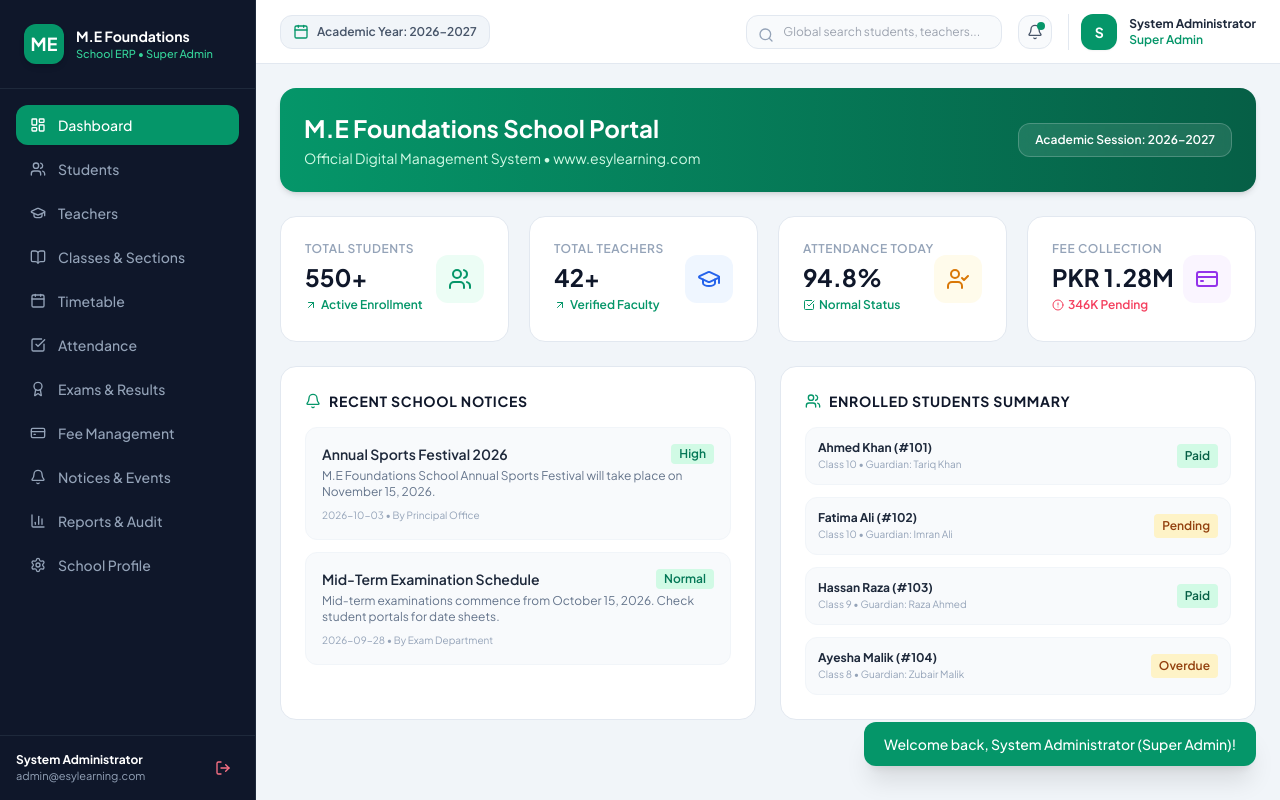
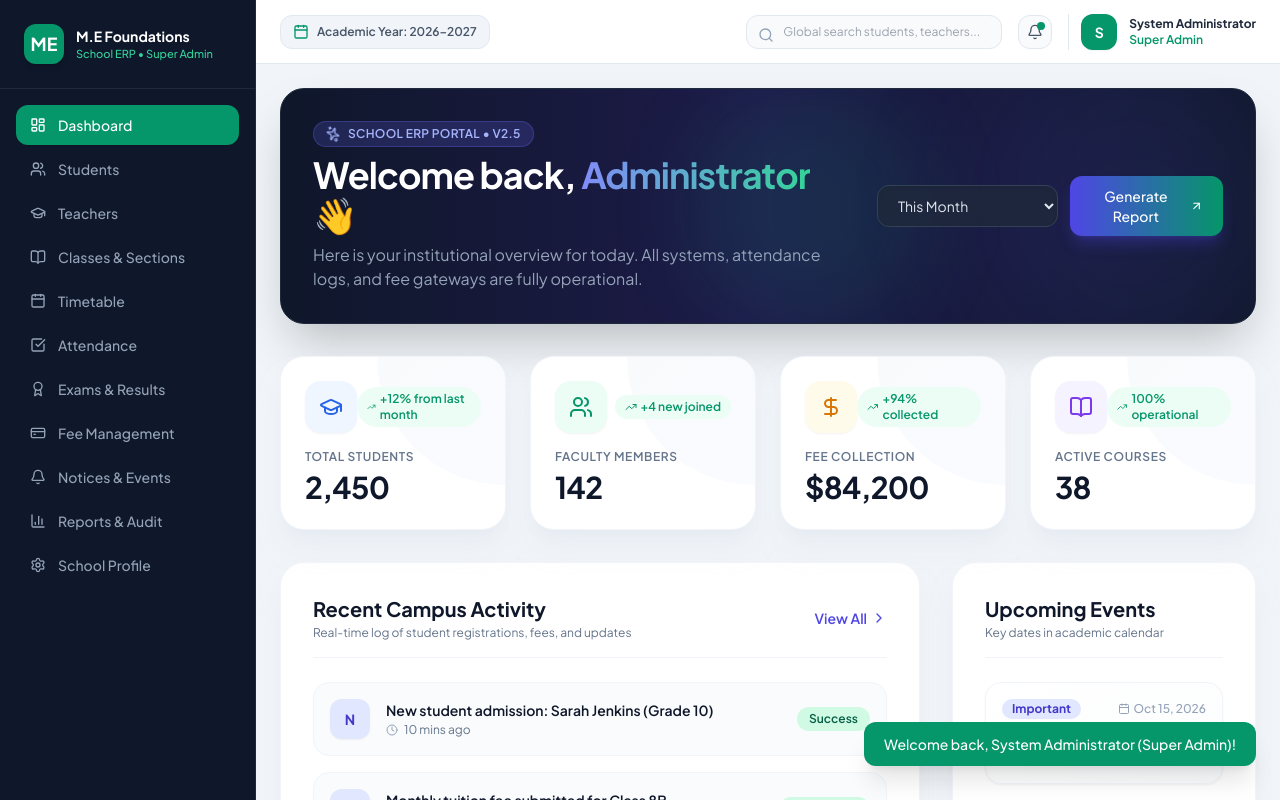
Before and after one commit to khurramshahzadprogramer/School-Management-System, a React (Vite) app: page /login in a window 1280 px wide. Both pictures are taken after a click on the button "Sign In to Portal". Shown: the top 800 px of the page. Built offline with nearby package versions, Linux system fonts and the light colour scheme.

Commit message:
Upgrade Dashboard UI/UX with modern cards and stunning design

```diff
--- a/src/pages/Dashboard.jsx
+++ b/src/pages/Dashboard.jsx
@@ -1,92 +1,225 @@
-import React from 'react';
-import { useSchool } from '../context/AuthContext';
-import { Users, GraduationCap, UserCheck, CheckSquare, CreditCard, AlertCircle, Bell, ArrowUpRight } from 'lucide-react';
+import React, { useState } from 'react';
+import {
+  Users,
+  GraduationCap,
+  DollarSign,
+  BookOpen,
+  TrendingUp,
+  Clock,
+  Calendar,
+  Award,
+  ArrowUpRight,
+  CheckCircle2,
+  AlertCircle,
+  Sparkles,
+  ChevronRight
+} from 'lucide-react';
 
 export const Dashboard = () => {
-  const { students, teachers, fees, notices } = useSchool();
+  const [selectedPeriod, setSelectedPeriod] = useState('This Month');
+
+  // Stats data with modern gradients & icons
+  const stats = [
+    {
+      title: 'Total Students',
+      value: '2,450',
+      change: '+12% from last month',
+      isPositive: true,
+      icon: GraduationCap,
+      color: 'from-blue-600 to-indigo-700',
+      lightBg: 'bg-blue-50 text-blue-600',
+    },
+    {
+      title: 'Faculty Members',
+      value: '142',
+      change: '+4 new joined',
+      isPositive: true,
+      icon: Users,
+      color: 'from-emerald-600 to-teal-700',
+      lightBg: 'bg-emerald-50 text-emerald-600',
+    },
+    {
+      title: 'Fee Collection',
+      value: '$84,200',
+      change: '+94% collected',
+      isPositive: true,
+      icon: DollarSign,
+      color: 'from-amber-500 to-orange-600',
+      lightBg: 'bg-amber-50 text-amber-600',
+    },
+    {
+      title: 'Active Courses',
+      value: '38',
+      change: '100% operational',
+      isPositive: true,
+      icon: BookOpen,
+      color: 'from-violet-600 to-purple-700',
+      lightBg: 'bg-violet-50 text-violet-600',
+    },
+  ];
+
+  const recentActivities = [
+    { id: 1, title: 'New student admission: Sarah Jenkins (Grade 10)', time: '10 mins ago', type: 'student', status: 'Success' },
+    { id: 2, title: 'Monthly tuition fee submitted for Class 8B', time: '45 mins ago', type: 'fee', status: 'Completed' },
+    { id: 3, title: 'Physics Mid-Term Exam schedule published', time: '2 hours ago', type: 'exam', status: 'Notice' },
+    { id: 4, title: 'Teacher attendance verified for morning shift', time: '3 hours ago', type: 'staff', status: 'Verified' },
+  ];
+
+  const upcomingEvents = [
+    { title: 'Annual Science Exhibition 2026', date: 'Oct 15, 2026', badge: 'Important', color: 'bg-indigo-100 text-indigo-700' },
+    { title: 'Parent-Teacher Sports Meeting', date: 'Oct 22, 2026', badge: 'Meeting', color: 'bg-emerald-100 text-emerald-700' },
+    { title: 'Mid-Term Examinations Begin', date: 'Nov 05, 2026', badge: 'Exam', color: 'bg-amber-100 text-amber-700' },
+  ];
 
   return (
-    <div className="space-y-6">
-      {/* Welcome Banner */}
-      <div className="bg-gradient-to-r from-emerald-600 to-emerald-800 rounded-2xl p-6 text-white shadow-md flex flex-col md:flex-row justify-between items-start md:items-center gap-4">
-        <div>
-          <h2 className="text-2xl font-bold">M.E Foundations School Portal</h2>
-          <p className="text-emerald-100 text-sm mt-1">Official Digital Management System • www.esylearning.com</p>
+    <div className="space-y-8 pb-12 animate-fadeIn">
+
+      {/* Welcome Banner with Glassmorphism & Gradient */}
+      <div className="relative overflow-hidden rounded-3xl bg-gradient-to-r from-slate-900 via-indigo-950 to-slate-900 text-white p-8 shadow-2xl border border-slate-800">
+        <div className="absolute -right-10 -bottom-10 w-80 h-80 bg-indigo-500/10 rounded-full blur-3xl pointer-events-none"></div>
+        <div className="absolute right-1/3 top-0 w-60 h-60 bg-emerald-500/10 rounded-full blur-2xl pointer-events-none"></div>
+
+        <div className="relative z-10 flex flex-col md:flex-row md:items-center justify-between gap-6">
+          <div className="space-y-2">
+            <div className="inline-flex items-center gap-2 px-3 py-1 rounded-full bg-indigo-500/20 border border-indigo-500/30 text-indigo-300 text-xs font-semibold tracking-wide uppercase">
+              <Sparkles className="w-3.5 h-3.5 animate-spin" /> School ERP Portal • v2.5
             </div>
-        <div className="flex gap-2">
-          <span className="bg-white/10 backdrop-blur-md px-4 py-2 rounded-xl text-xs font-semibold border border-white/20">Academic Session: 2026–2027</span>
+            <h1 className="text-3xl md:text-4xl font-extrabold tracking-tight">
+              Welcome back, <span className="text-transparent bg-clip-text bg-gradient-to-r from-indigo-400 to-emerald-400">Administrator</span> 👋
+            </h1>
+            <p className="text-slate-400 text-sm md:text-base max-w-xl">
+              Here is your institutional overview for today. All systems, attendance logs, and fee gateways are fully operational.
+            </p>
+          </div>
+
+          <div className="flex items-center gap-3">
+            <select
+              value={selectedPeriod}
+              onChange={(e) => setSelectedPeriod(e.target.value)}
+              className="bg-slate-800/80 border border-slate-700 text-slate-200 text-sm rounded-xl px-4 py-2.5 focus:outline-none focus:ring-2 focus:ring-indigo-500 transition shadow-inner"
+            >
+              <option>This Week</option>
+              <option>This Month</option>
+              <option>This Academic Year</option>
+            </select>
+            <button className="bg-gradient-to-r from-indigo-600 to-emerald-600 hover:from-indigo-500 hover:to-emerald-500 text-white font-medium px-5 py-2.5 rounded-xl text-sm shadow-lg shadow-indigo-600/30 transition-all flex items-center gap-2">
+              <span>Generate Report</span>
+              <ArrowUpRight className="w-4 h-4" />
+            </button>
+          </div>
         </div>
       </div>
 
-      {/* KPI Cards */}
-      <div className="grid grid-cols-1 sm:grid-cols-2 lg:grid-cols-4 gap-5">
-        <div className="bg-white p-6 rounded-2xl border border-slate-200 shadow-2xs flex items-center justify-between">
-          <div>
-            <p className="text-xs font-semibold text-slate-400 uppercase tracking-wider">Total Students</p>
-            <h3 className="text-2xl font-bold text-slate-900 mt-1">{students.length}50+</h3>
-            <span className="text-xs text-emerald-600 font-semibold mt-1 inline-flex items-center gap-1"><ArrowUpRight className="w-3 h-3" /> Active Enrollment</span>
+      {/* Stats Grid */}
+      <div className="grid grid-cols-1 sm:grid-cols-2 lg:grid-cols-4 gap-6">
+        {stats.map((stat, index) => {
+          const Icon = stat.icon;
+          return (
+            <div
+              key={index}
+              className="group bg-white rounded-3xl p-6 shadow-xl shadow-slate-200/50 border border-slate-100 hover:border-indigo-200 transition-all duration-300 hover:-translate-y-1 relative overflow-hidden"
+            >
+              <div className="absolute top-0 right-0 w-32 h-32 bg-gradient-to-br from-slate-50 to-indigo-50/30 rounded-bl-full pointer-events-none group-hover:scale-110 transition-transform"></div>
+
+              <div className="relative z-10 flex items-center justify-between mb-4">
+                <div className={`p-3.5 rounded-2xl ${stat.lightBg} shadow-sm`}>
+                  <Icon className="w-6 h-6" />
                 </div>
-          <div className="w-12 h-12 bg-emerald-50 text-emerald-600 rounded-xl flex items-center justify-center"><Users className="w-6 h-6" /></div>
+                <span className="inline-flex items-center gap-1 text-xs font-semibold text-emerald-600 bg-emerald-50 px-2.5 py-1 rounded-full">
+                  <TrendingUp className="w-3 h-3" /> {stat.change}
+                </span>
               </div>
-        <div className="bg-white p-6 rounded-2xl border border-slate-200 shadow-2xs flex items-center justify-between">
-          <div>
-            <p className="text-xs font-semibold text-slate-400 uppercase tracking-wider">Total Teachers</p>
-            <h3 className="text-2xl font-bold text-slate-900 mt-1">{teachers.length}2+</h3>
-            <span className="text-xs text-emerald-600 font-semibold mt-1 inline-flex items-center gap-1"><ArrowUpRight className="w-3 h-3" /> Verified Faculty</span>
-          </div>
-          <div className="w-12 h-12 bg-blue-50 text-blue-600 rounded-xl flex items-center justify-center"><GraduationCap className="w-6 h-6" /></div>
-        </div>
-        <div className="bg-white p-6 rounded-2xl border border-slate-200 shadow-2xs flex items-center justify-between">
-          <div>
-            <p className="text-xs font-semibold text-slate-400 uppercase tracking-wider">Attendance Today</p>
-            <h3 className="text-2xl font-bold text-slate-900 mt-1">94.8%</h3>
-            <span className="text-xs text-emerald-600 font-semibold mt-1 inline-flex items-center gap-1"><CheckSquare className="w-3 h-3" /> Normal Status</span>
-          </div>
-          <div className="w-12 h-12 bg-amber-50 text-amber-600 rounded-xl flex items-center justify-center"><UserCheck className="w-6 h-6" /></div>
-        </div>
-        <div className="bg-white p-6 rounded-2xl border border-slate-200 shadow-2xs flex items-center justify-between">
-          <div>
-            <p className="text-xs font-semibold text-slate-400 uppercase tracking-wider">Fee Collection</p>
-            <h3 className="text-2xl font-bold text-slate-900 mt-1">PKR 1.28M</h3>
-            <span className="text-xs text-rose-500 font-semibold mt-1 inline-flex items-center gap-1"><AlertCircle className="w-3 h-3" /> 346K Pending</span>
-          </div>
-          <div className="w-12 h-12 bg-purple-50 text-purple-600 rounded-xl flex items-center justify-center"><CreditCard className="w-6 h-6" /></div>
+
+              <div className="relative z-10 space-y-1">
+                <p className="text-slate-500 text-xs font-semibold uppercase tracking-wider">{stat.title}</p>
+                <h3 className="text-3xl font-black text-slate-900 tracking-tight">{stat.value}</h3>
               </div>
             </div>
+          );
+        })}
+      </div>
 
-      {/* Notices & Activities */}
-      <div className="grid grid-cols-1 lg:grid-cols-2 gap-6">
-        <div className="bg-white rounded-2xl border border-slate-200 p-6 shadow-2xs">
-          <h3 className="font-bold text-slate-900 mb-4 flex items-center gap-2 text-sm uppercase tracking-wider"><Bell className="w-4 h-4 text-emerald-600" /> Recent School Notices</h3>
-          <div className="space-y-3">
-            {notices.map(n => (
-              <div key={n.id} className="p-4 rounded-xl bg-slate-50 border border-slate-100">
-                <div className="flex justify-between items-start">
-                  <h4 className="font-semibold text-slate-800 text-sm">{n.title}</h4>
-                  <span className="text-xs bg-emerald-100 text-emerald-700 px-2 py-0.5 rounded font-semibold">{n.priority}</span>
+      {/* Two Column Layout: Recent Activities & Upcoming Events */}
+      <div className="grid grid-cols-1 lg:grid-cols-3 gap-8">
+
+        {/* Recent Activities (Span 2) */}
+        <div className="lg:col-span-2 bg-white rounded-3xl p-6 md:p-8 shadow-xl shadow-slate-200/50 border border-slate-100 flex flex-col justify-between">
+          <div>
+            <div className="flex items-center justify-between mb-6 pb-4 border-b border-slate-100">
+              <div>
+                <h3 className="text-xl font-bold text-slate-900">Recent Campus Activity</h3>
+                <p className="text-slate-500 text-xs mt-0.5">Real-time log of student registrations, fees, and updates</p>
               </div>
-                <p className="text-xs text-slate-500 mt-1">{n.content}</p>
-                <div className="text-[10px] text-slate-400 mt-2">{n.date} • By {n.author}</div>
+              <button className="text-indigo-600 hover:text-indigo-700 text-sm font-semibold flex items-center gap-1 group">
+                View All <ChevronRight className="w-4 h-4 group-hover:translate-x-1 transition-transform" />
+              </button>
+            </div>
+
+            <div className="space-y-4">
+              {recentActivities.map((act) => (
+                <div key={act.id} className="flex items-center justify-between p-4 rounded-2xl bg-slate-50/80 hover:bg-slate-100/80 transition border border-slate-100">
+                  <div className="flex items-center gap-4">
+                    <div className="w-10 h-10 rounded-xl bg-indigo-100 text-indigo-700 flex items-center justify-center font-bold text-sm shadow-sm">
+                      {act.title.charAt(0)}
+                    </div>
+                    <div>
+                      <h4 className="text-sm font-semibold text-slate-900">{act.title}</h4>
+                      <p className="text-slate-500 text-xs flex items-center gap-1.5 mt-0.5">
+                        <Clock className="w-3 h-3 text-slate-400" /> {act.time}
+                      </p>
+                    </div>
+                  </div>
+                  <span className="px-3 py-1 rounded-full text-xs font-semibold bg-emerald-100 text-emerald-800">
+                    {act.status}
+                  </span>
                 </div>
               ))}
             </div>
           </div>
 
-        <div className="bg-white rounded-2xl border border-slate-200 p-6 shadow-2xs">
-          <h3 className="font-bold text-slate-900 mb-4 flex items-center gap-2 text-sm uppercase tracking-wider"><Users className="w-4 h-4 text-emerald-600" /> Enrolled Students Summary</h3>
-          <div className="space-y-3">
-            {students.slice(0, 4).map(s => (
-              <div key={s.id} className="p-3 rounded-xl bg-slate-50 border border-slate-100 flex items-center justify-between text-xs">
+          <div className="mt-6 pt-4 border-t border-slate-100 flex items-center justify-between text-xs text-slate-500">
+            <span>🟢 All database triggers active</span>
+            <span className="font-semibold text-slate-700">Secured via Vercel Edge</span>
+          </div>
+        </div>
+
+        {/* Upcoming Events / Announcements */}
+        <div className="bg-white rounded-3xl p-6 md:p-8 shadow-xl shadow-slate-200/50 border border-slate-100 flex flex-col justify-between">
           <div>
-                  <p className="font-bold text-slate-800">{s.firstName} {s.lastName} (#{s.roll})</p>
-                  <p className="text-slate-400 text-[10px]">{s.class} • Guardian: {s.parentName}</p>
+            <div className="mb-6 pb-4 border-b border-slate-100">
+              <h3 className="text-xl font-bold text-slate-900">Upcoming Events</h3>
+              <p className="text-slate-500 text-xs mt-0.5">Key dates in academic calendar</p>
             </div>
-                <span className={`px-2 py-1 rounded font-semibold ${s.feeStatus === 'Paid' ? 'bg-emerald-100 text-emerald-800' : 'bg-amber-100 text-amber-800'}`}>{s.feeStatus}</span>
+
+            <div className="space-y-4">
+              {upcomingEvents.map((event, idx) => (
+                <div key={idx} className="p-4 rounded-2xl border border-slate-100 bg-gradient-to-br from-white to-slate-50/50 space-y-2 shadow-sm">
+                  <div className="flex items-center justify-between">
+                    <span className={`px-2.5 py-0.5 rounded-full text-xs font-bold ${event.color}`}>
+                      {event.badge}
+                    </span>
+                    <span className="text-xs font-medium text-slate-400 flex items-center gap-1">
+                      <Calendar className="w-3 h-3" /> {event.date}
+                    </span>
+                  </div>
+                  <h4 className="text-sm font-bold text-slate-800">{event.title}</h4>
                 </div>
               ))}
             </div>
           </div>
+
+          <div className="mt-6 pt-4 border-t border-slate-100">
+            <div className="p-4 rounded-2xl bg-indigo-50 border border-indigo-100 text-indigo-900 text-xs space-y-1">
+              <p className="font-bold flex items-center gap-1.5">
+                <Award className="w-4 h-4 text-indigo-600" /> Need Help or Customization?
+              </p>
+              <p className="text-indigo-700">All features are fully responsive & ready for presentation.</p>
             </div>
+          </div>
+        </div>
+
+      </div>
+
     </div>
   );
 };
```
Lines whose indentation alone changed are shown as unchanged.
